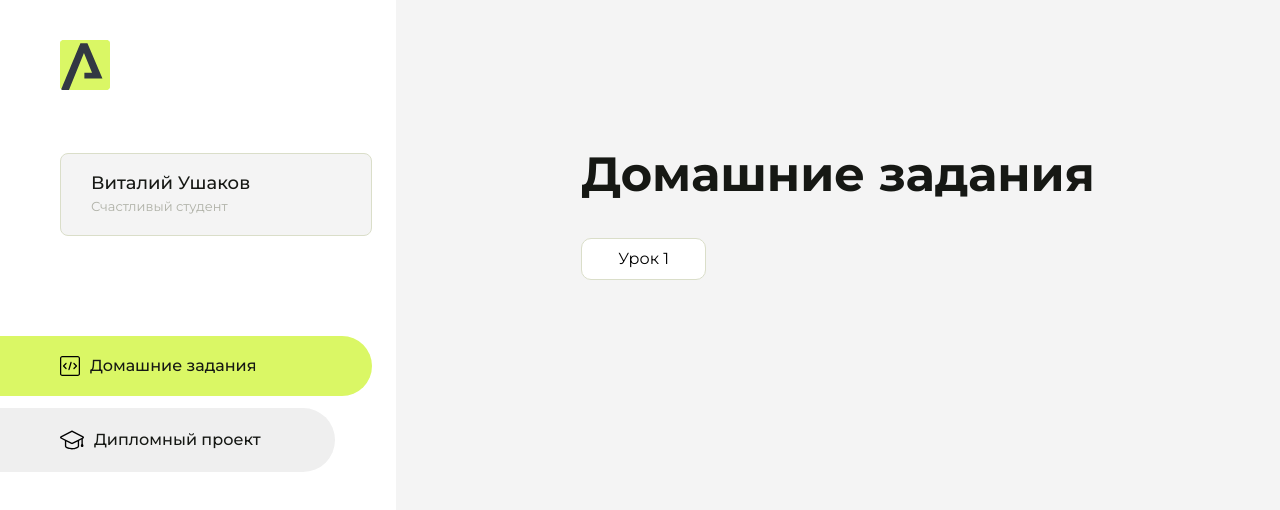
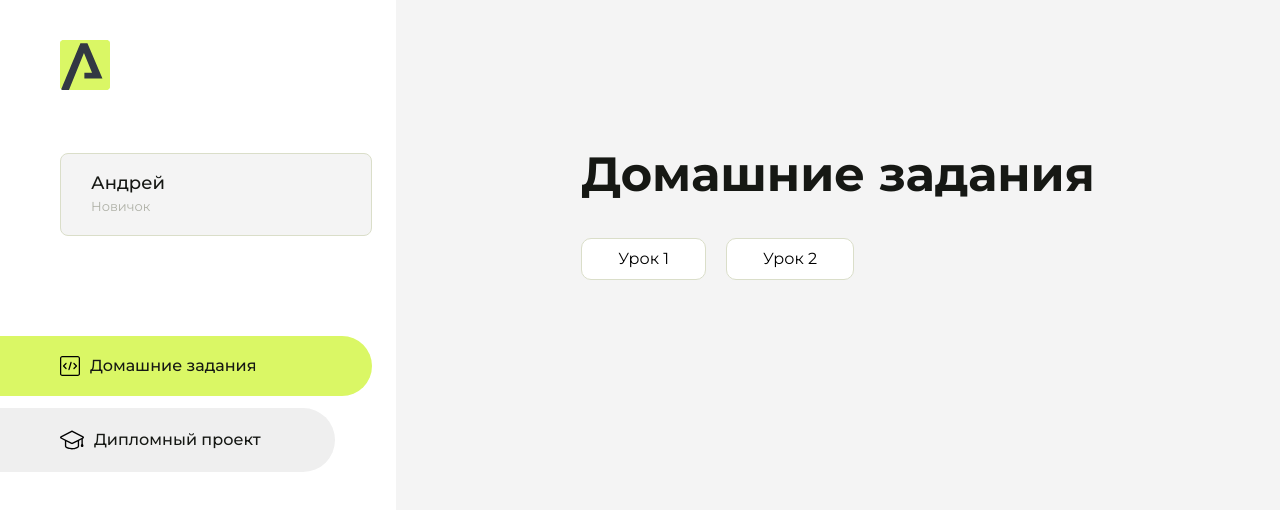
Before and after one commit to andrey223r/homework, a plain HTML site: page index.html in a window 1280 px wide. Drawn offline with Linux system fonts and the light colour scheme.

Commit message:
Update index.html

```diff
--- a/index.html
+++ b/index.html
@@ -43,8 +43,8 @@
                 </svg>
             </div>
             <div class="sidebar__user">
-                <div class="sidebar__name">Виталий Ушаков</div>
-                <div class="sidebar__text">Счастливый студент</div>
+                <div class="sidebar__name">Андрей</div>
+                <div class="sidebar__text">Новичок</div>
             </div>
             <div class="sidebar__tabs">
                 <div class="sidebar__item">
@@ -93,7 +93,10 @@
                 <div class="content__title">Домашние задания</div>
                 <ul class="content__list">
                     <li class="content__list-item">
-                        <a href="lesson1/index.html">Урок 1</a>
+                        <a href="arokenru/index.html">Урок 1</a>
+                    </li>
+                     <li class="content__list-item">
+                        <a href="HW-2/index.html">Урок 2</a>
                     </li>
                 </ul>
             </div>
```
